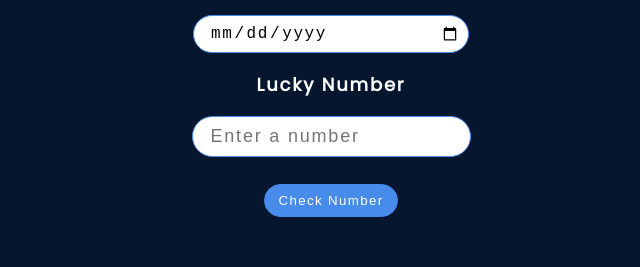
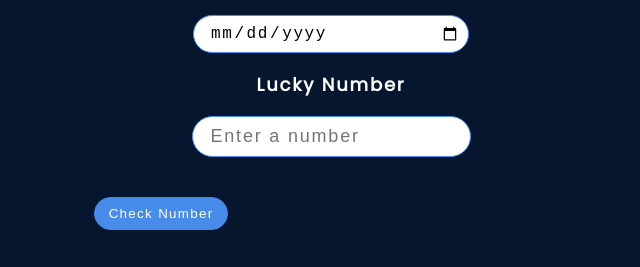
Before and after one commit to kashifhussainpathan/Is-your-birthday-lucky, a plain HTML site: page index.html in a window 1280 px wide. Shown: the part 259-526 px from the top of the page, without its empty margins (309-949 px from the left). Drawn offline with Linux system fonts and the light colour scheme.

Commit message:
update Style.css

```diff
--- a/style.css
+++ b/style.css
@@ -44,23 +44,33 @@ h1 {
     margin: 0 auto;
 }
 
-.btn {
-    display: block;
+.btns {
+    display: flex;
+    justify-content: center;
+    align-items: center;
+}
+
+.btn,
+.reset-btn {
+    display: inline-block;
     padding: 0.6em 1em;
     border-radius: 10em;
     border: 1px solid var(--color-primary);
     background-color: var(--color-primary);
     color: white;
-    margin: 2em auto;
+    margin: 3em 1em;
     cursor: pointer;
     font-weight: 500;
     letter-spacing: 0.10em;
+
 }
 
-.btn:hover {
+.btn:hover,
+.reset-btn:hover {
     background-color: var(--color-secondary);
     color: white;
 }
+
 
 input {
     max-width: 250px;
@@ -74,9 +84,11 @@ input {
     font-size: large;
 
 }
+
 .output {
     text-align: center;
     font-size: larger;
+    font-weight: 700;
     color: white;
     width: 80%;
     margin: 0em auto;
```
